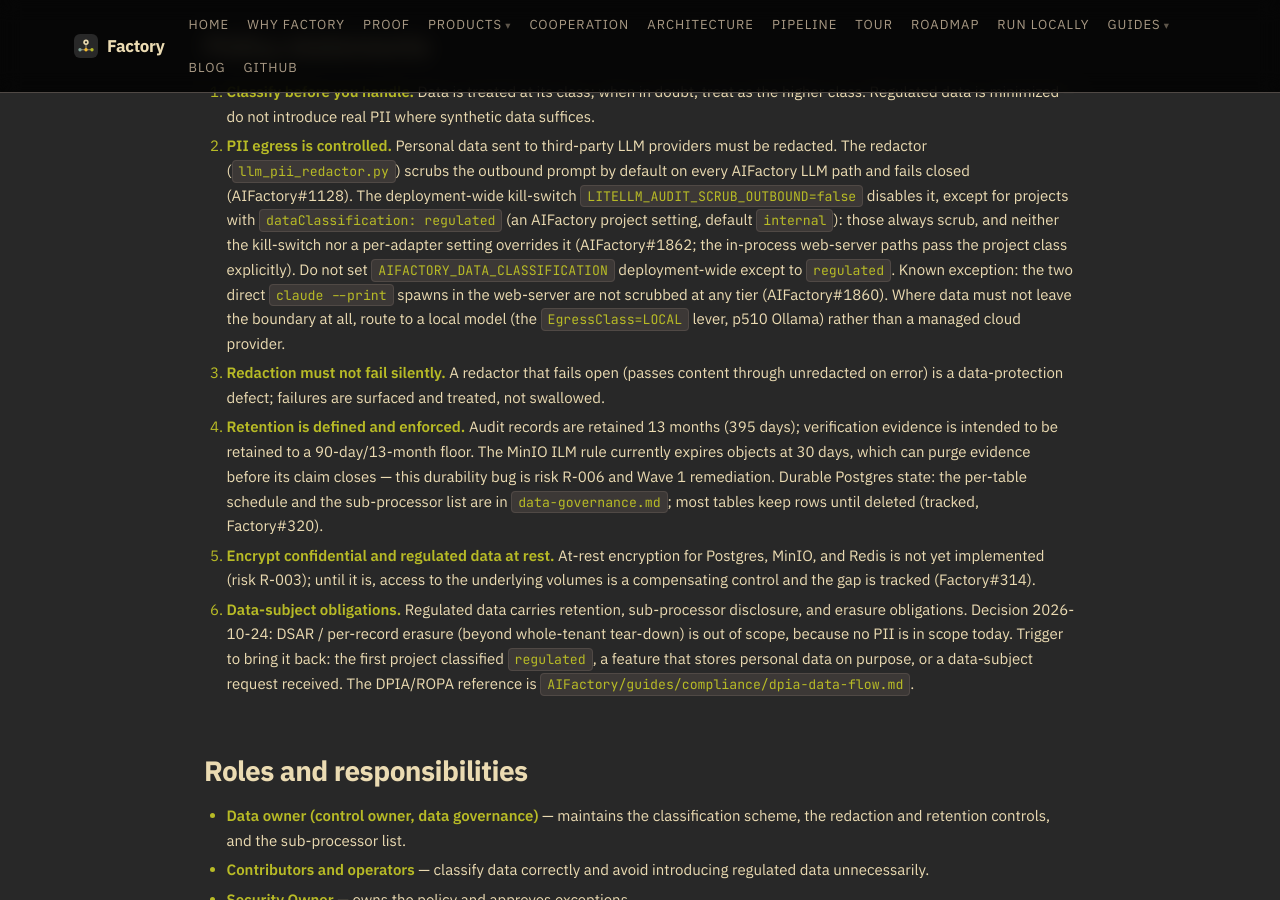
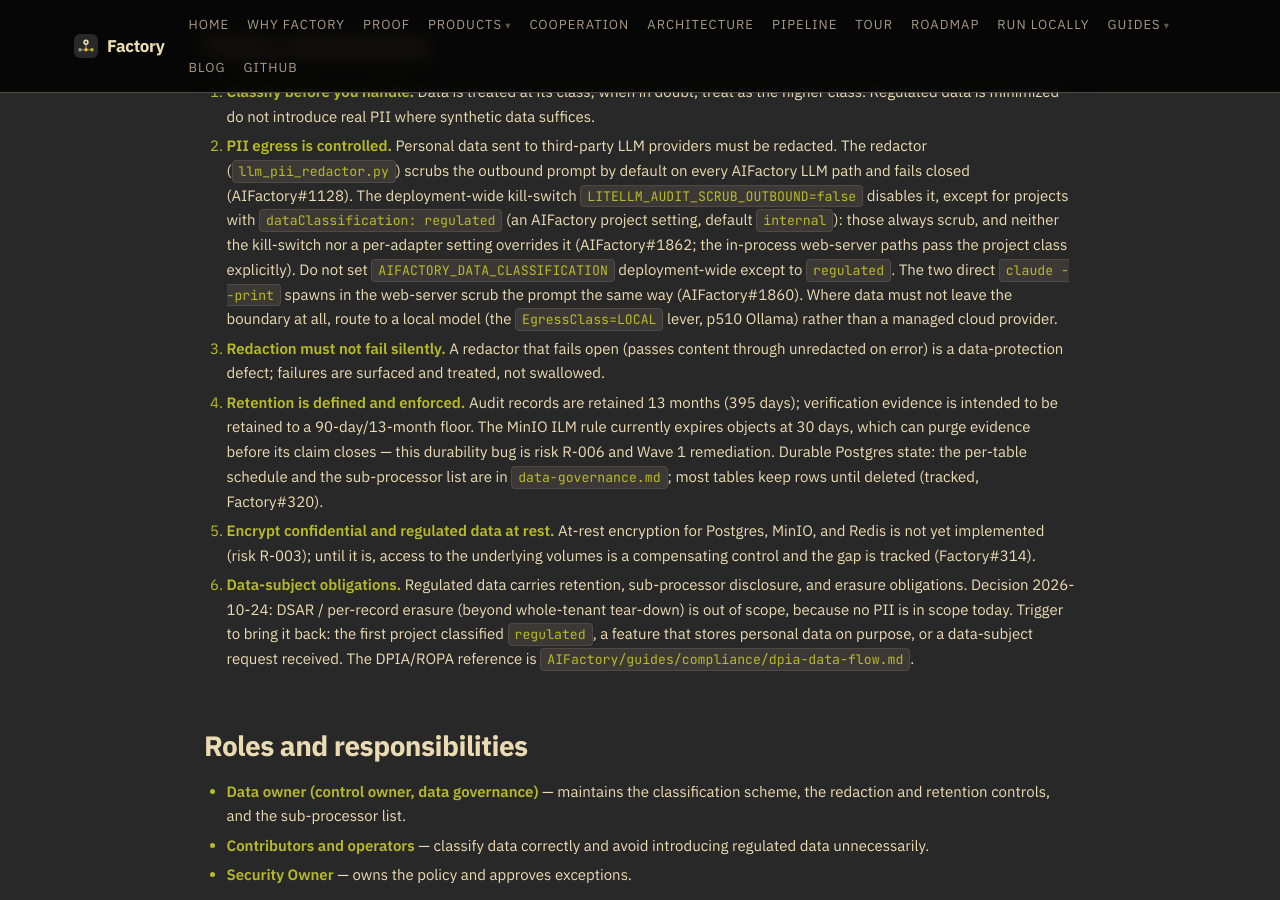
Before and after one commit to olafkfreund/Factory, a Jekyll site: the page built from docs/compliance/policies/data-classification-and-handling-policy.md, in a window 1280 px wide and 900 px high, scrolled down 1097 px. Built offline with Jekyll 4.4.1, drawn with Linux system fonts in a browser that asks for light colours; our own code applies the rules of GitHub Pages for plain Markdown files.

Commit message:
docs(compliance): drop claude --print known exception (AIFactory#1860) (#3656)
Claude-Session: https://claude.ai/code/session_01L5j1hQCdA4NmA4jiKDNBX4

Co-authored-by: Claude Opus 5.5 <noreply@anthropic.com>

```diff
--- a/docs/compliance/policies/data-classification-and-handling-policy.md
+++ b/docs/compliance/policies/data-classification-and-handling-policy.md
@@ -39,9 +39,8 @@ where it flows.
    `dataClassification: regulated` (an AIFactory project setting, default `internal`):
    those always scrub, and neither the kill-switch nor a per-adapter setting overrides
    it (AIFactory#1862; the in-process web-server paths pass the project class explicitly). Do not set
-   `AIFACTORY_DATA_CLASSIFICATION` deployment-wide except to `regulated`. Known exception:
-   the two direct `claude --print` spawns in the web-server are not scrubbed at any tier
-   (AIFactory#1860). Where data
+   `AIFACTORY_DATA_CLASSIFICATION` deployment-wide except to `regulated`. The two direct `claude --print`
+   spawns in the web-server scrub the prompt the same way (AIFactory#1860). Where data
    must not leave the boundary at all, route to a local model (the `EgressClass=LOCAL`
    lever, p510 Ollama) rather than a managed cloud provider.
 3. **Redaction must not fail silently.** A redactor that fails open (passes content
```
